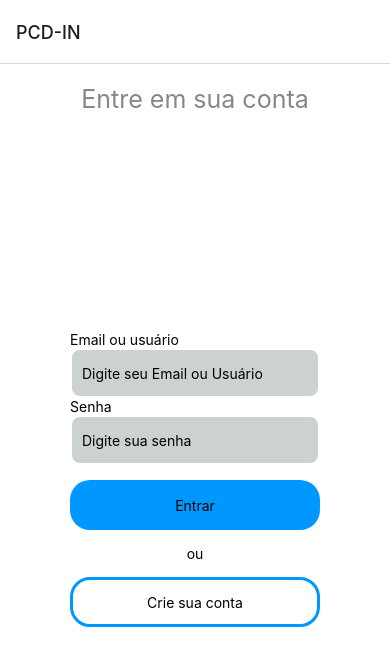
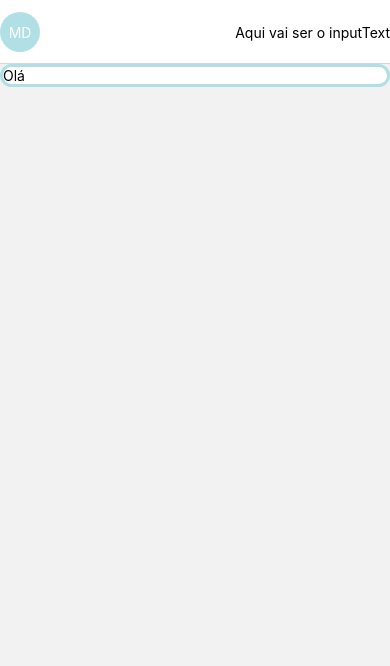
Before and after one commit to maicond02/ReactNative-PCDIN, a React Native app: screen /Feed in a window 390 px wide. Shown: the top 666 px of the page. Built offline with nearby package versions, Linux system fonts and the light colour scheme.

Commit message:
navbar update and create feed page

```diff
--- a/App.js
+++ b/App.js
@@ -1,7 +1,10 @@
 import Home from "./src/screens/Home";
 import Register from "./src/screens/Register";
+import Feed from "./src/screens/User/Feed"
 import { NavigationContainer } from '@react-navigation/native';
 import { createNativeStackNavigator } from '@react-navigation/native-stack';
+import { Button, TouchableOpacity, Text, TextInput } from "react-native";
+import NavFeed from './src/components/Navbars/Feed';
 
 const Stack = createNativeStackNavigator();
 
@@ -9,8 +12,23 @@ export default function App() {
   return (
     <NavigationContainer>
       <Stack.Navigator initialRouteName="Home">
-        <Stack.Screen name="PCD-IN" component={Home}/>
+        <Stack.Screen name="PCD-IN" component={Home} options={{
+          title:'',
+          headerLeft: () => (
+            <Button title="PCD-IN" color="#0097FF"/>
+          ),
+        }}/>
         <Stack.Screen name="Register" component={Register}/>
+        <Stack.Screen name="Feed" component={Feed}
+        options={{
+          title:'',
+          headerLeft: () => (
+            <NavFeed />
+          ),
+          headerRight: () => (
+            <Text>Aqui vai ser o inputText</Text>
+          ),
+        }}/>
       </Stack.Navigator>
     </NavigationContainer>
   );
--- a/src/components/Home/index.jsx
+++ b/src/components/Home/index.jsx
@@ -1,12 +1,12 @@
-import { Text, TextInput, View, TouchableOpacity } from 'react-native';
+import { Text, TextInput, View, TouchableOpacity, Image, ScrollView } from 'react-native';
 import { styles } from './styles'
 
 export default function LoginPage({navigation}){
     return(
+        <ScrollView>
             <View style={styles.container}>
-
                 <View>
-            <Text style={styles.textColor}>Entre em sua conta</Text>
+                    <Text style={styles.textColor}>Bem vindo a maior comunidade profissional de pessoas PCD'S</Text>
                 </View>
                 <View style={styles.loginSetup}>
                     <View>
@@ -14,7 +14,7 @@ export default function LoginPage({navigation}){
                         <TextInput style={styles.textInput} placeholder='Digite seu Email ou Usuário'/>
                         <Text style={styles.requiredLoginText}>Senha</Text>
                         <TextInput style={styles.textInput} placeholder='Digite sua senha' secureTextEntry={true}/>
-                <TouchableOpacity style={styles.buttonStyle} onPress={() => {}}>
+                        <TouchableOpacity style={styles.buttonStyle} onPress={() => navigation.navigate('Feed')}>
                             <Text>Entrar</Text>
                         </TouchableOpacity>
                         <View style={styles.moreConnections}>
@@ -25,6 +25,10 @@ export default function LoginPage({navigation}){
                         </View>
                     </View>
                 </View>
+                <View>
+                    <Image source={require('../../../assets/home/work.png')} style={{ width: 500, height: 500 }}/>
                 </View>
+            </View>
+        </ScrollView>
     );
 }
--- a/src/components/Home/styles.js
+++ b/src/components/Home/styles.js
@@ -9,11 +9,10 @@ export const styles = StyleSheet.create({
   loginSetup:{
     flex: 1,
     alignItems: 'center',
-    justifyContent:'center'
+    marginTop:20
   },
   textColor: {
     color: 'black',
-    marginTop: 20,
     fontSize:25,
     color:'#878787'
   },
@@ -51,8 +50,8 @@ export const styles = StyleSheet.create({
     justifyContent: 'center',
     alignItems: 'center',
     borderRadius: 20,
-    borderWidth: 3,
-    borderColor:'#0097FF',
+    borderWidth: 2,
+    borderColor:'#CCD1D1',
     marginTop:15,
   }
 });
--- /dev/null
+++ b/src/components/Navbars/Feed/index.jsx
@@ -0,0 +1,12 @@
+import { styles } from './styles'
+import { Text, TextInput, View, TouchableOpacity, Image, ScrollView } from 'react-native';
+
+export default function LoginPage({navigation}){
+    return(
+        <View style={styles.container}>
+            <TouchableOpacity style={styles.userProfileButton} onPress={() => {}}>
+                <Text style={styles.textProfile}>MD</Text>
+            </TouchableOpacity>
+        </View>
+    );
+}
--- /dev/null
+++ b/src/components/Navbars/Feed/styles.js
@@ -0,0 +1,20 @@
+import { StyleSheet } from 'react-native';
+
+export const styles = StyleSheet.create({
+    container:{
+        flex:1,
+        justifyContent:'center'
+
+    },
+    userProfileButton:{
+        alignItems:'center',
+        justifyContent:'center',
+        width: 40,
+        height: 40,
+        borderRadius: 20,
+        backgroundColor: '#B0E0E6',
+    },
+    textProfile:{
+        color:'white'
+    }
+})
--- a/src/components/Register/index.jsx
+++ b/src/components/Register/index.jsx
@@ -0,0 +1,29 @@
+import { Text, TextInput, View, TouchableOpacity } from 'react-native';
+import { styles } from './styles'
+
+export default function Register({navigation}) {
+  return (
+    <View style={styles.container}>
+        <View>
+            <Text style={styles.textColor}>Crie sua conta gratuitamente</Text>
+        </View>
+        <View style={styles.loginSetup}>
+            <View>
+                <Text style={styles.requiredLoginText}>Email ou usuário</Text>
+                <TextInput style={styles.textInput}/>
+                <Text style={styles.requiredLoginText}>Senha</Text>
+                <TextInput style={styles.textInput}/>
+                <TouchableOpacity style={styles.buttonStyle} onPress={() => {}}>
+                            <Text>Crie sua conta</Text>
+                        </TouchableOpacity>
+                <View style={styles.moreConnections}>
+                    <Text>já tem conta?</Text>
+                    <TouchableOpacity style={styles.buttonRegister} onPress={() => navigation.navigate('PCD-IN')}>
+                      <Text>Entre em sua conta</Text>
+                  </TouchableOpacity>
+                </View>
+            </View>
+        </View>
+    </View>
+  );
+}
--- a/src/components/Register/styles.js
+++ b/src/components/Register/styles.js
@@ -0,0 +1,57 @@
+import { StyleSheet } from 'react-native';
+
+export const styles = StyleSheet.create({
+  container: {
+    flex: 1,
+    backgroundColor: 'white',
+    alignItems: 'center',
+  },
+  loginSetup:{
+    flex: 1,
+    alignItems: 'center',
+    justifyContent:'center'
+  },
+  textColor: {
+    color: 'black',
+    marginTop: 20,
+    fontSize:25,
+    color:'#878787'
+  },
+  textHeader:{
+    color: '#878787',
+    marginBottom: 10,
+    fontSize:20
+  },
+  textInput:{
+    backgroundColor:'#CCD1D1',
+    borderRadius: 10,
+    borderWidth: 2,
+    borderColor:'white',
+    width:250,
+    height:50,
+  },
+  moreConnections:{
+    alignItems: 'center',
+    justifyContent:'center'
+  },
+  buttonStyle:{
+    width: 250,
+    height: 50,
+    borderRadius: 20,
+    backgroundColor:'#0097FF',
+    justifyContent: 'center',
+    alignItems: 'center',
+    marginTop:15,
+    marginBottom:15
+  },
+  buttonRegister:{
+    width: 250,
+    height: 50,
+    justifyContent: 'center',
+    alignItems: 'center',
+    borderRadius: 20,
+    borderWidth: 3,
+    borderColor:'#0097FF',
+    marginTop:15,
+  }
+});
--- /dev/null
+++ b/src/components/User/Feed/index.jsx
@@ -0,0 +1,14 @@
+import { Text, TextInput, View, TouchableOpacity, ScrollView } from 'react-native';
+import { styles } from './styles'
+export default function Feed({ navigation }) {
+    return (
+      <ScrollView>
+          <View style={styles.card}>
+              <Text>Olá</Text>
+          </View>
+          <View>
+
+          </View>
+      </ScrollView>
+    );
+  }
--- /dev/null
+++ b/src/components/User/Feed/styles.js
@@ -0,0 +1,10 @@
+import { StyleSheet } from 'react-native';
+
+export const styles = StyleSheet.create({
+    card:{
+        backgroundColor:'white',
+        borderRadius: 20,
+        borderColor: '#B0E0E6',
+        borderWidth: 3
+    }
+})
--- a/src/screens/Register/index.jsx
+++ b/src/screens/Register/index.jsx
@@ -1,29 +1,6 @@
-import { Text, TextInput, View, TouchableOpacity } from 'react-native';
-import { styles } from './styles'
-
-export default function Home() {
+import Register from '../../components/Register'
+export default function RegisterPage({navigation}) {
   return (
-    <View style={styles.container}>
-        <View>
-            <Text style={styles.textColor}>Crie sua conta gratuitamente</Text>
-        </View>
-        <View style={styles.loginSetup}>
-            <View>
-                <Text style={styles.requiredLoginText}>Email ou usuário</Text>
-                <TextInput style={styles.textInput}/>
-                <Text style={styles.requiredLoginText}>Senha</Text>
-                <TextInput style={styles.textInput}/>
-                <TouchableOpacity style={styles.buttonStyle} onPress={() => navigation.navigate('Register')}>
-                            <Text>Crie sua conta</Text>
-                        </TouchableOpacity>
-                <View style={styles.moreConnections}>
-                    <Text>já tem conta?</Text>
-                    <TouchableOpacity style={styles.buttonRegister} onPress={() => {}}>
-                      <Text>Entre em sua conta</Text>
-                  </TouchableOpacity>
-                </View>
-            </View>
-        </View>
-    </View>
+      <Register navigation={navigation}/>
   );
 }
--- a/src/screens/Register/styles.js
+++ /dev/null
@@ -1,57 +0,0 @@
-import { StyleSheet } from 'react-native';
-
-export const styles = StyleSheet.create({
-  container: {
-    flex: 1,
-    backgroundColor: 'white',
-    alignItems: 'center',
-  },
-  loginSetup:{
-    flex: 1,
-    alignItems: 'center',
-    justifyContent:'center'
-  },
-  textColor: {
-    color: 'black',
-    marginTop: 20,
-    fontSize:25,
-    color:'#878787'
-  },
-  textHeader:{
-    color: '#878787',
-    marginBottom: 10,
-    fontSize:20
-  },
-  textInput:{
-    backgroundColor:'#CCD1D1',
-    borderRadius: 10,
-    borderWidth: 2,
-    borderColor:'white',
-    width:250,
-    height:50,
-  },
-  moreConnections:{
-    alignItems: 'center',
-    justifyContent:'center'
-  },
-  buttonStyle:{
-    width: 250,
-    height: 50,
-    borderRadius: 20,
-    backgroundColor:'#0097FF',
-    justifyContent: 'center',
-    alignItems: 'center',
-    marginTop:15,
-    marginBottom:15
-  },
-  buttonRegister:{
-    width: 250,
-    height: 50,
-    justifyContent: 'center',
-    alignItems: 'center',
-    borderRadius: 20,
-    borderWidth: 3,
-    borderColor:'#0097FF',
-    marginTop:15,
-  }
-});
--- /dev/null
+++ b/src/screens/User/Feed/index.jsx
@@ -0,0 +1,6 @@
+import Feed from "../../../components/User/Feed";
+export default function FeedPage({ navigation }) {
+  return (
+    <Feed navigation={navigation}/>
+  );
+}
```
Also changed, not shown: assets/home/work.png (added). Lines whose indentation alone changed are shown as unchanged.
